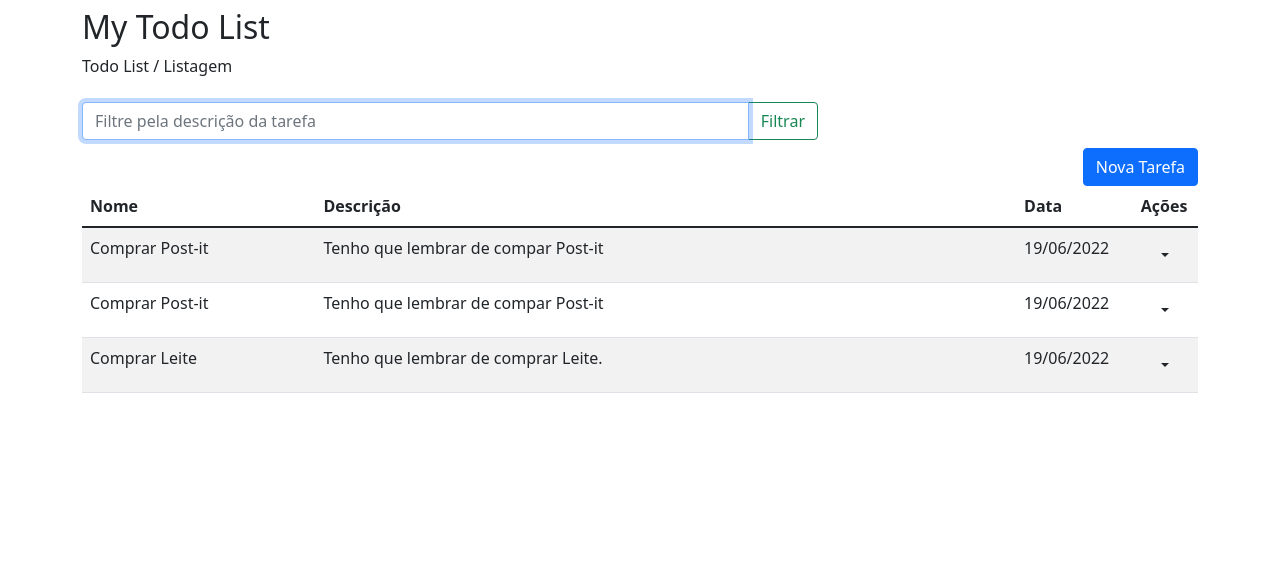
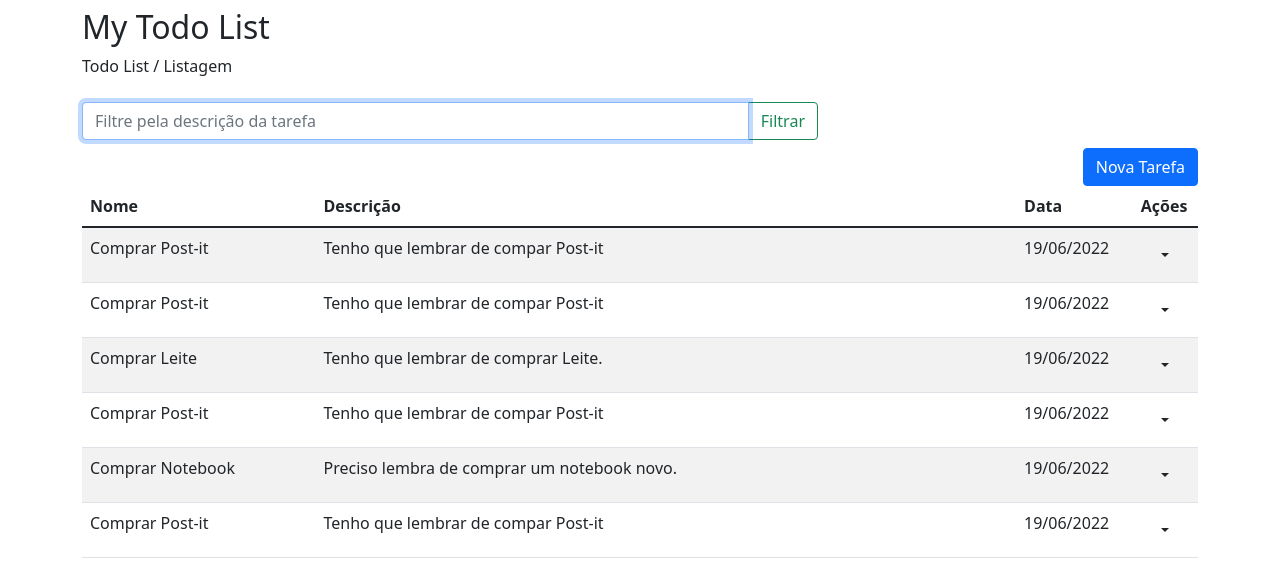
Before and after one commit to PedroFerreiraCJr/angular-todo, an Angular app: page /list in a window 1280 px wide. Shown: the top 572 px of the page. Built offline with nearby package versions, Linux system fonts and the light colour scheme; data requests are answered from the project's data file.

Commit message:
refatoração nas classes do strategy e context que agora são serviços do angular e podem ser injetadas no componente

```diff
--- a/db.json
+++ b/db.json
@@ -17,6 +17,24 @@
       "description": "Tenho que lembrar de comprar Leite.",
       "date": "2022-06-19T13:46:54.340Z",
       "id": 3
+    },
+    {
+      "name": "Comprar Post-it",
+      "description": "Tenho que lembrar de compar Post-it",
+      "date": "2022-06-19T18:18:01.865Z",
+      "id": 4
+    },
+    {
+      "name": "Comprar Notebook",
+      "description": "Preciso lembra de comprar um notebook novo.",
+      "date": "2022-06-19T18:40:36.425Z",
+      "id": 5
+    },
+    {
+      "name": "Comprar Post-it",
+      "description": "Tenho que lembrar de compar Post-it",
+      "date": "2022-06-19T18:46:19.042Z",
+      "id": 6
     }
   ]
 }
--- a/src/app/components/todo/submitter-strategy/context.ts
+++ b/src/app/components/todo/submitter-strategy/context.ts
@@ -1,7 +1,9 @@
+import { Injectable } from "@angular/core";
 import { Subscription } from "rxjs";
 
 import { SubmitterStrategy } from "./submitter-strategy";
 
+@Injectable()
 export class Context {
 
   private _strategy!: SubmitterStrategy;
--- a/src/app/components/todo/task-creation-submitter.ts
+++ b/src/app/components/todo/task-creation-submitter.ts
@@ -1,3 +1,4 @@
+import { Injectable } from "@angular/core";
 import { ActivatedRoute, Router } from "@angular/router";
 
 import { catchError, Subscription, throwError } from "rxjs";
@@ -10,6 +11,7 @@ import { ModalService } from "../modal/modal.service";
 import { SuccessResponse } from "./success-response.enum";
 import { ClientErrorResponse } from "./client-error-response.enum";
 
+@Injectable()
 export class TaskCreationSubmitter extends AbstractTaskSubmitter implements SubmitterStrategy {
 
   private _resetFormCallback!: () => void;
@@ -78,7 +80,7 @@ export class TaskCreationSubmitter extends AbstractTaskSubmitter implements Subm
             this.router.navigate(['/list'], { relativeTo: this.route });
           }, 500);
         }
-      }, MessagesType.SUCCESS, `Tarefa de id ${id} foi criada com sucesso!`);
+      }, MessagesType.SUCCESS, `Tarefa de id ${id} criada com sucesso!`);
     };
 
     this.onErrorResponseListener = (v: ClientErrorResponse) => {
--- a/src/app/components/todo/task-update-submitter.ts
+++ b/src/app/components/todo/task-update-submitter.ts
@@ -1,3 +1,4 @@
+import { Injectable } from "@angular/core";
 import { ActivatedRoute, Router } from "@angular/router";
 
 import { catchError, Subscription, throwError } from "rxjs";
@@ -10,6 +11,7 @@ import { ModalService } from "../modal/modal.service";
 import { SuccessResponse } from "./success-response.enum";
 import { ClientErrorResponse } from "./client-error-response.enum";
 
+@Injectable()
 export class TaskUpdateSubmitter extends AbstractTaskSubmitter implements SubmitterStrategy {
 
   private _resetFormCallback!: () => void;
@@ -74,7 +76,7 @@ export class TaskUpdateSubmitter extends AbstractTaskSubmitter implements Submit
             this.router.navigate(['/list'], { relativeTo: this.route });
           }, 500);
         }
-      } , MessagesType.SUCCESS, `Tarefa de id ${id} foi atualizada com sucesso!`);
+      } , MessagesType.SUCCESS, `Tarefa de id ${id} atualizada com sucesso!`);
     };
 
     this.onErrorResponseListener = (v: ClientErrorResponse) => {
--- a/src/app/components/todo/todo.component.ts
+++ b/src/app/components/todo/todo.component.ts
@@ -1,4 +1,4 @@
-import { Component, OnDestroy, OnInit } from '@angular/core';
+import { Component, Injector, OnDestroy, OnInit } from '@angular/core';
 import { Location } from '@angular/common';
 import { FormBuilder, FormGroup, Validators } from '@angular/forms';
 import { ActivatedRoute, Router } from '@angular/router';
@@ -19,7 +19,8 @@ import { MessagesType } from './abstract-task-submitter';
 @Component({
   selector: 'app-todo',
   templateUrl: './todo.component.html',
-  styleUrls: ['./todo.component.scss']
+  styleUrls: ['./todo.component.scss'],
+  providers: [Context, TaskCreationSubmitter, TaskUpdateSubmitter]
 })
 export class TodoComponent implements OnInit, OnDestroy {
 
@@ -37,7 +38,8 @@ export class TodoComponent implements OnInit, OnDestroy {
     private readonly location: Location,
     private readonly todoService: TodoService,
     private readonly modalService: ModalService,
-    private readonly toastService: AppToastService
+    private readonly toastService: AppToastService,
+    private readonly injector: Injector
   ) { }
 
   ngOnInit(): void {
@@ -67,7 +69,12 @@ export class TodoComponent implements OnInit, OnDestroy {
       }
     });
 
-    this.configureStrategy();
+    if (this.isTaskCreation()) {
+      this.configureStrategy(() => this.injector.get<TaskCreationSubmitter>(TaskCreationSubmitter));
+    }
+    else {
+      this.configureStrategy(() => this.injector.get<TaskUpdateSubmitter>(TaskUpdateSubmitter));
+    }
   }
 
   /**
@@ -99,8 +106,32 @@ export class TodoComponent implements OnInit, OnDestroy {
     }, 500);
   }
 
-  private configureStrategy(): void {
-    this.ctx.strategy = this.getTaskCreationSubmitterStrategy();
+  /**
+   * Retorna verdadeiro caso o id seja falsy.
+  */
+   private isTaskCreation(): boolean {
+    return !this.id;
+  }
+
+  /**
+   * Esta função é responsável por receber uma factory de strategy e a partir do resultado da invocação
+   * da fábrica obter o strategy correto para ser utilizado no âmbito da classe Context.
+   *
+   * Esse método configura as responsabilidades default dos strategies recebidos através do método
+   * configureSubmitterStrategy, que recebe o strategy e o configura
+  */
+  private configureStrategy(factory: () => any): void {
+    // solicita ao framework de injeção de dependência do angular que resolva a dependência da classe
+    // de serviço chamada TaskCreationSubmitter.
+    const concreteStrategy = factory.call(this);
+    this.configureSubmitterStrategy(concreteStrategy);
+    this.ctx.strategy = concreteStrategy;
+  }
+
+  private configureSubmitterStrategy(strategy: TaskCreationSubmitter | TaskUpdateSubmitter): void {
+    strategy.addDefaultListeners();
+    strategy.submittedCallback = () => this.submitted = true;
+    strategy.resetFormCallback = () => this.reset();
   }
 
   public fieldHasError(field: string, error: string): boolean {
@@ -159,7 +190,6 @@ export class TodoComponent implements OnInit, OnDestroy {
       return;
     }
 
-
     const todo: Todo = {
       name: this.form.get('name')?.value,
       description: this.form.get('description')?.value,
@@ -173,38 +203,15 @@ export class TodoComponent implements OnInit, OnDestroy {
 
     /**
      * Com base em uma flag, a classe cliente deve configurar o algoritmo a ser utilizado
-     * no objeto Contexto que mantem a referência para o Strategy.
+     * no objeto Context que mantém a referência para o Strategy.
+     *
+     * Essa configuração é feita no método ngOnInit() de ciclo de vida do componente.
      */
     if (this.isTaskCreation()) {
-      // A estratégia padrão é criação de tarefa, portanto, não é preciso configurar novamente
       this.subscription = this.ctx.execute(todo);
     }
     else {
-      this.ctx.strategy = this.getTaskUpdateSubmitterStrategy();
       this.subscription = this.ctx.execute(this.id, todo);
     }
   }
-
-  /**
-   * Retorna verdadeiro caso o id seja falsy.
-  */
-   private isTaskCreation(): boolean {
-    return !this.id;
-  }
-
-  private getTaskCreationSubmitterStrategy(): TaskCreationSubmitter {
-    const strategy = new TaskCreationSubmitter(this.todoService, this.modalService, this.route, this.router);
-    strategy.addDefaultListeners();
-    strategy.submittedCallback = () => this.submitted = true;
-    strategy.resetFormCallback = () => this.reset();
-    return strategy;
-  }
-
-  private getTaskUpdateSubmitterStrategy() {
-    const strategy = new TaskUpdateSubmitter(this.todoService, this.modalService, this.route, this.router);
-    strategy.addDefaultListeners();
-    strategy.submittedCallback = () => this.submitted = true;
-    strategy.resetFormCallback = () => this.reset();
-    return strategy;
-  }
 }
```
